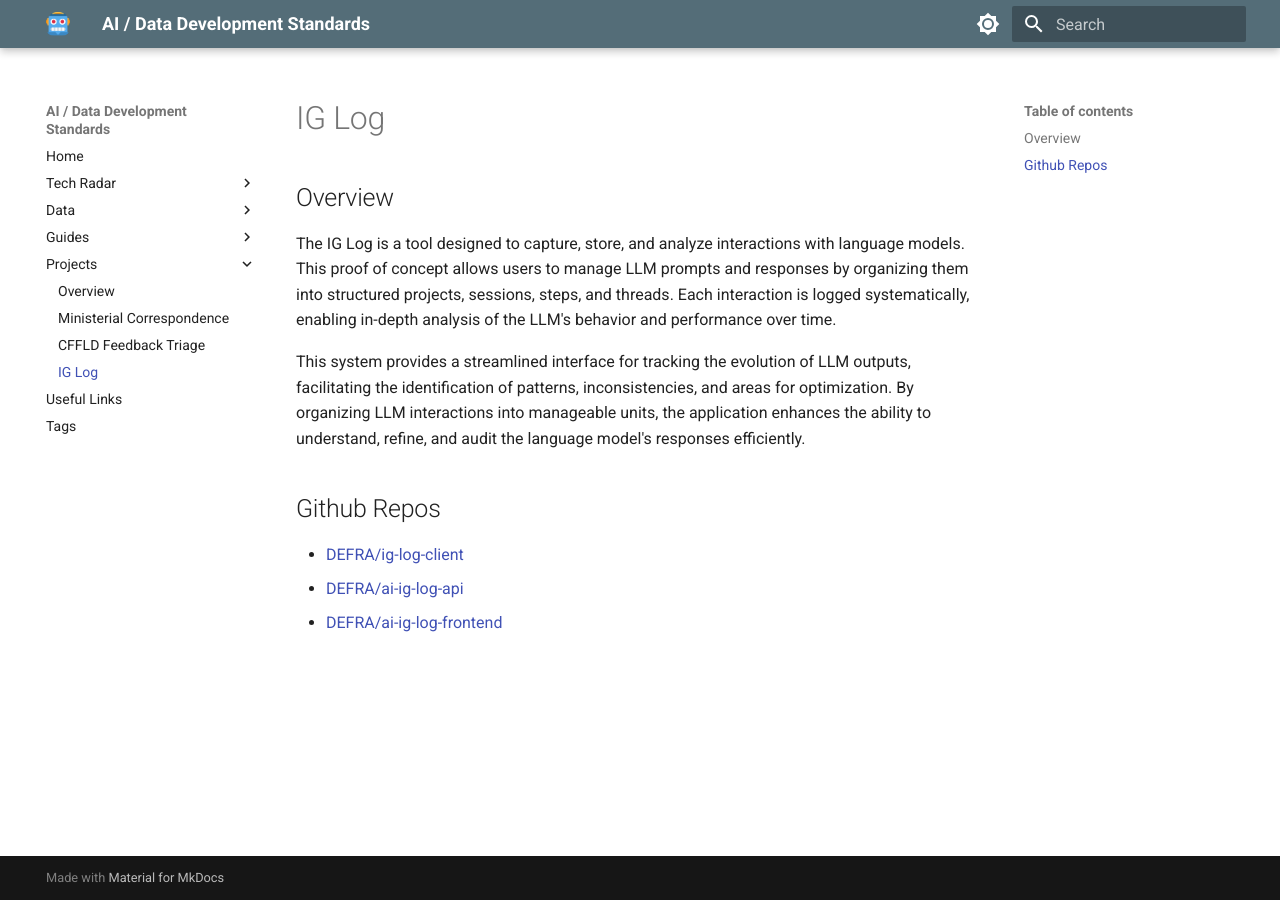
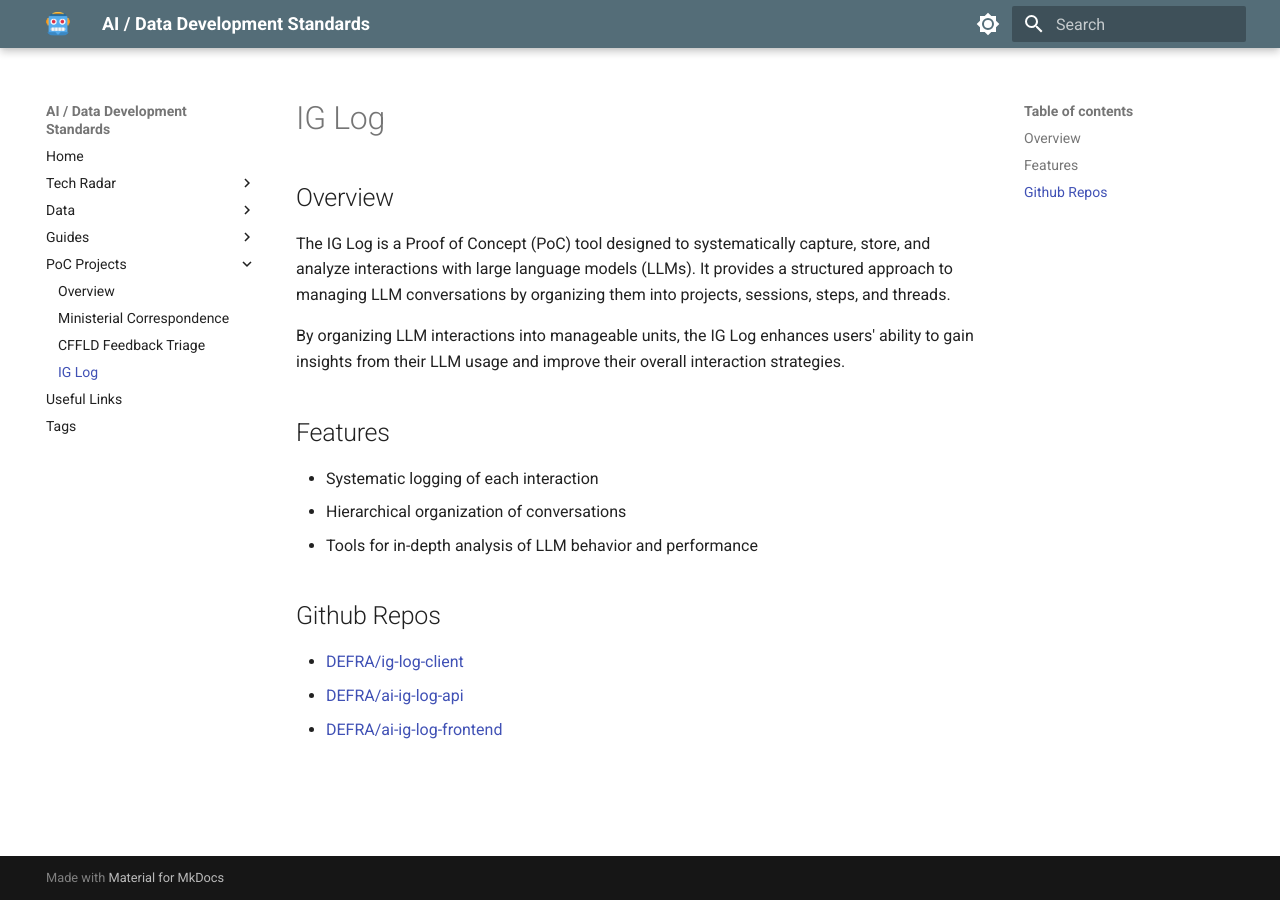
Before and after one commit to DEFRA/ai-data-development-standards, an MkDocs documentation site: the page built from docs/projects/ig-log.md, in a window 1280 px wide. Built offline with MkDocs 1.6.1 and Material for MkDocs 9.7.7, drawn with Linux system fonts in a browser that asks for light colours.

Commit message:
add changes

```diff
--- a/docs/projects/ig-log.md
+++ b/docs/projects/ig-log.md
@@ -2,9 +2,15 @@
 
 ## Overview
 
-The IG Log is a tool designed to capture, store, and analyze interactions with language models. This proof of concept allows users to manage LLM prompts and responses by organizing them into structured projects, sessions, steps, and threads. Each interaction is logged systematically, enabling in-depth analysis of the LLM's behavior and performance over time.
+The IG Log is a Proof of Concept (PoC) tool designed to systematically capture, store, and analyze interactions with large language models (LLMs). It provides a structured approach to managing LLM conversations by organizing them into projects, sessions, steps, and threads.
 
-This system provides a streamlined interface for tracking the evolution of LLM outputs, facilitating the identification of patterns, inconsistencies, and areas for optimization. By organizing LLM interactions into manageable units, the application enhances the ability to understand, refine, and audit the language model's responses efficiently.
+By organizing LLM interactions into manageable units, the IG Log enhances users' ability to gain insights from their LLM usage and improve their overall interaction strategies.
+
+## Features
+
+- Systematic logging of each interaction
+- Hierarchical organization of conversations
+- Tools for in-depth analysis of LLM behavior and performance
 
 ## Github Repos
 
--- a/mkdocs.yml
+++ b/mkdocs.yml
@@ -73,7 +73,7 @@ nav:
       - LangChain Development using Python: guides/langchain/python.md
     - CrewAI: guides/crewai.md
     - Responsible AI: guides/responsible-ai.md
-  - Projects:
+  - PoC Projects:
     - Overview: projects/index.md
     - Ministerial Correspondence: projects/mcu.md
     - CFFLD Feedback Triage: projects/cffld.md
```
Also changed, not shown: docs/projects/cffld.md (deleted, +0 -18 lines), docs/projects/feedback-triage.md (added, +34 -0 lines), docs/projects/index.md (+2 -2 lines), docs/projects/mcu.md (+8 -2 lines).
